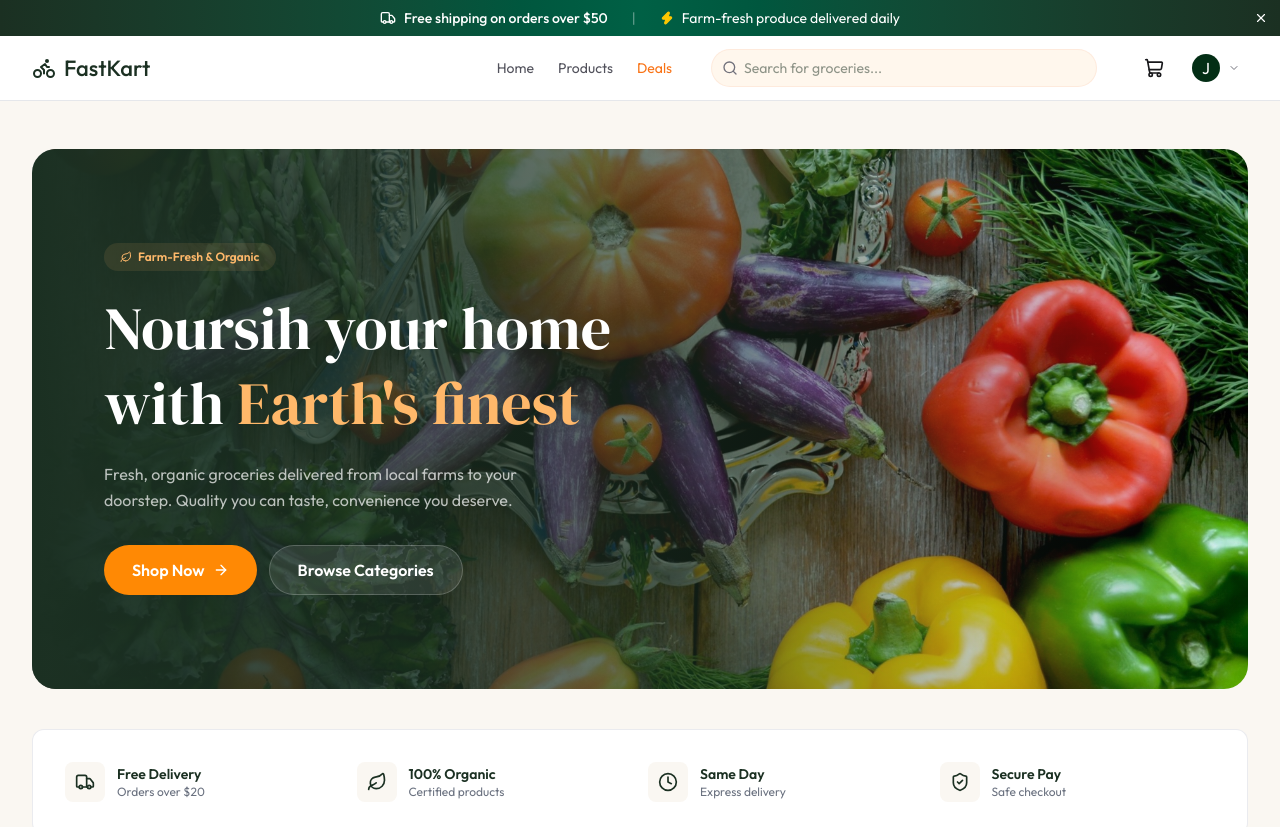
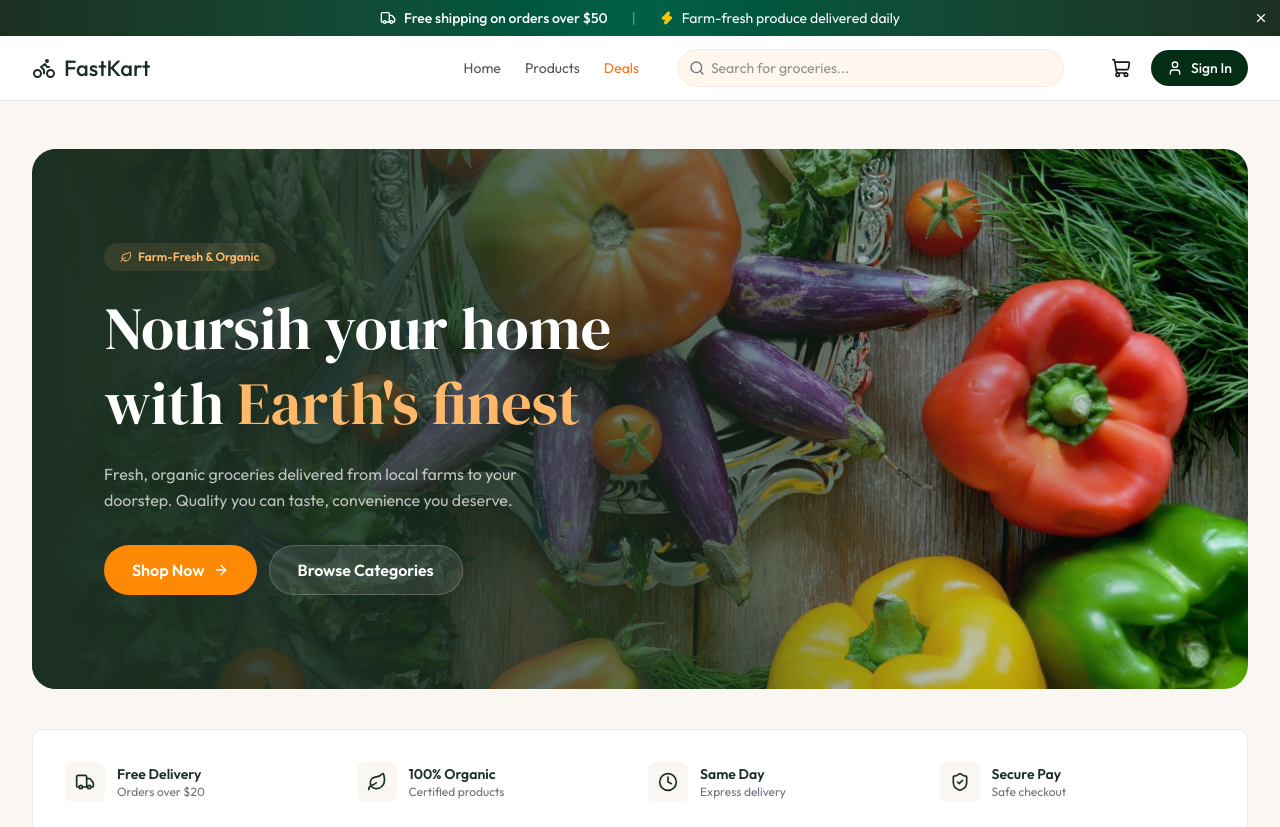
Before and after one commit to sachin-yadavv/FastKart, a React (Vite) app in the folder client/: page / in a window 1280 px wide. Shown: the top 827 px of the page. Built offline with nearby package versions, Linux system fonts and the light colour scheme; no server answers.

Commit message:
fixed the login and logout issue

```diff
--- a/client/src/components/Navbar.tsx
+++ b/client/src/components/Navbar.tsx
@@ -18,12 +18,9 @@ import {
 import React, { useState } from "react";
 import { Link, useNavigate } from "react-router-dom";
 import { useCart } from "../context/CardContext";
+import { useAuth } from "../context/AuthContext";
 const Navbar = () => {
-  const user: any = {
-    name: "John Doe",
-    email: "john.doe@example.com",
-    isAdmin: true,
-  };
+  const {user,logout} = useAuth();
   const { cartCount, setIsCartOpen } = useCart();
   const [searchQuery, setSearchQuery] = useState("");
   const [usermenuOpen, setUsermenuOpen] = useState(false);
@@ -38,6 +35,7 @@ const Navbar = () => {
   };
 
   const handleLogout = () => {
+    logout();
     setUsermenuOpen(false);
     navigate("/");
   };
```
